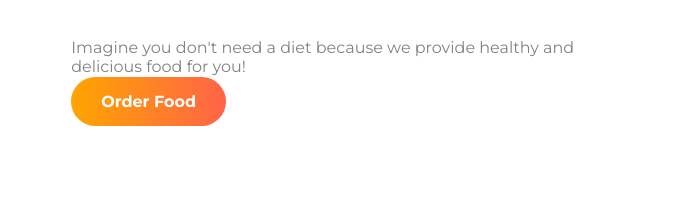
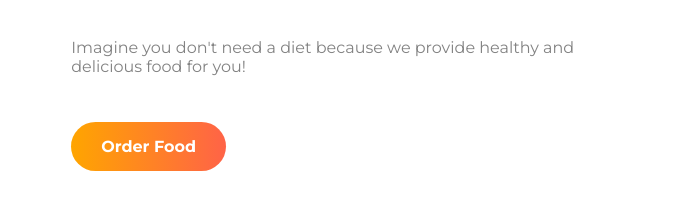
Before and after one commit to syedashiqbd/Eat-Healty-By-Ashiq, a plain HTML site: page index.html in a window 1280 px wide. Shown: the part 236-446 px from the top of the page, 0-698 px from the left. Drawn offline with Linux system fonts and the light colour scheme; grey boxes are pictures that could not be loaded.

Commit message:
top banner completed

```diff
--- a/style.css
+++ b/style.css
@@ -12,6 +12,7 @@ h1{
 p{
   color: #828282;
 }
+
 .flexiable-container{
     display: flex;
 }
@@ -23,6 +24,8 @@ p{
     width: 70%;
 }
 .top-banner a{
+    display: inline-block;
+    margin-top: 30px;
     text-decoration: none;
     font-weight: 700;
     color: white;
@@ -31,4 +34,5 @@ p{
     border-radius: 25px;
 }
 .order-button{
+
 }
```
Also changed, not shown: index.html (+1 -1 lines), images/eat-fresh.png (deleted).
